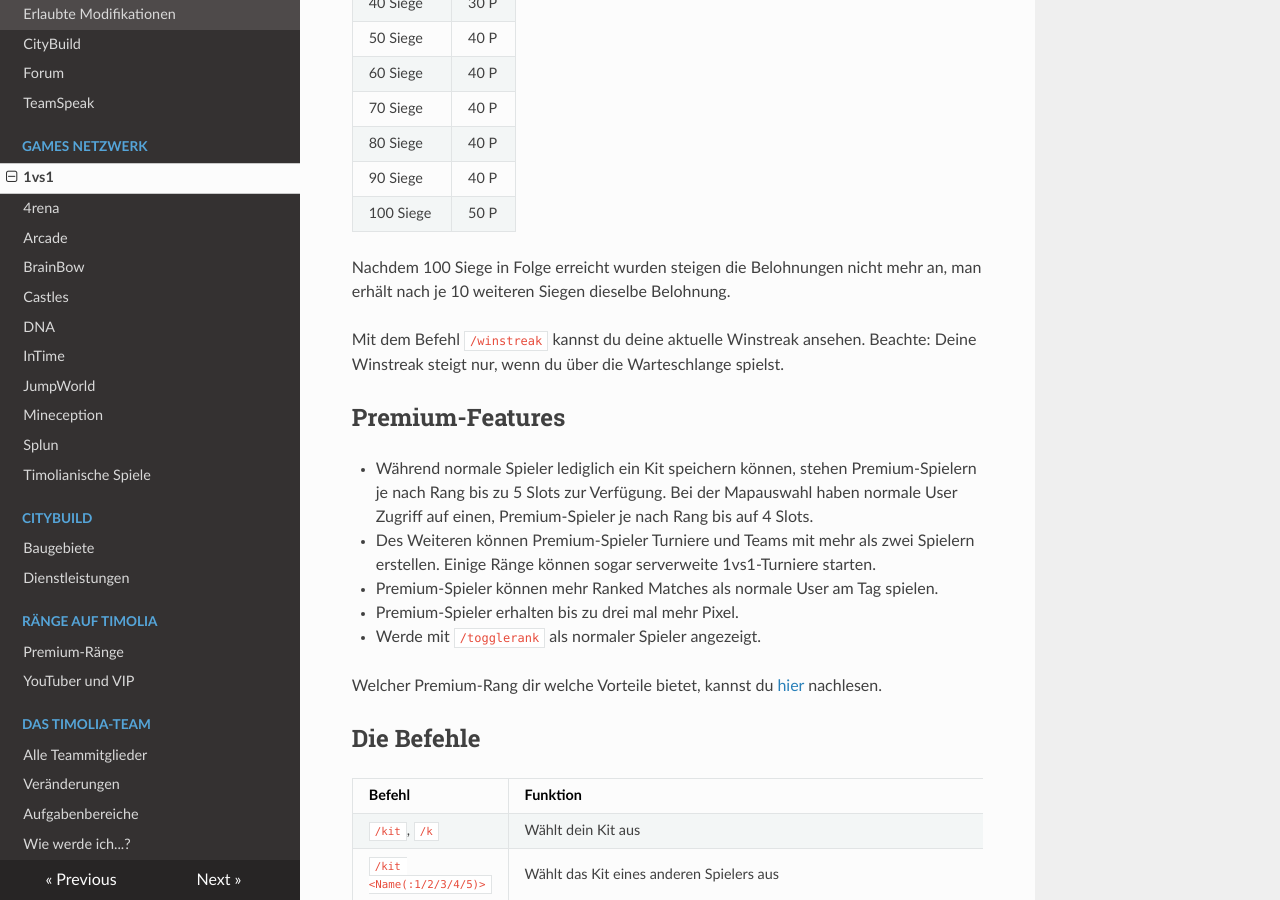
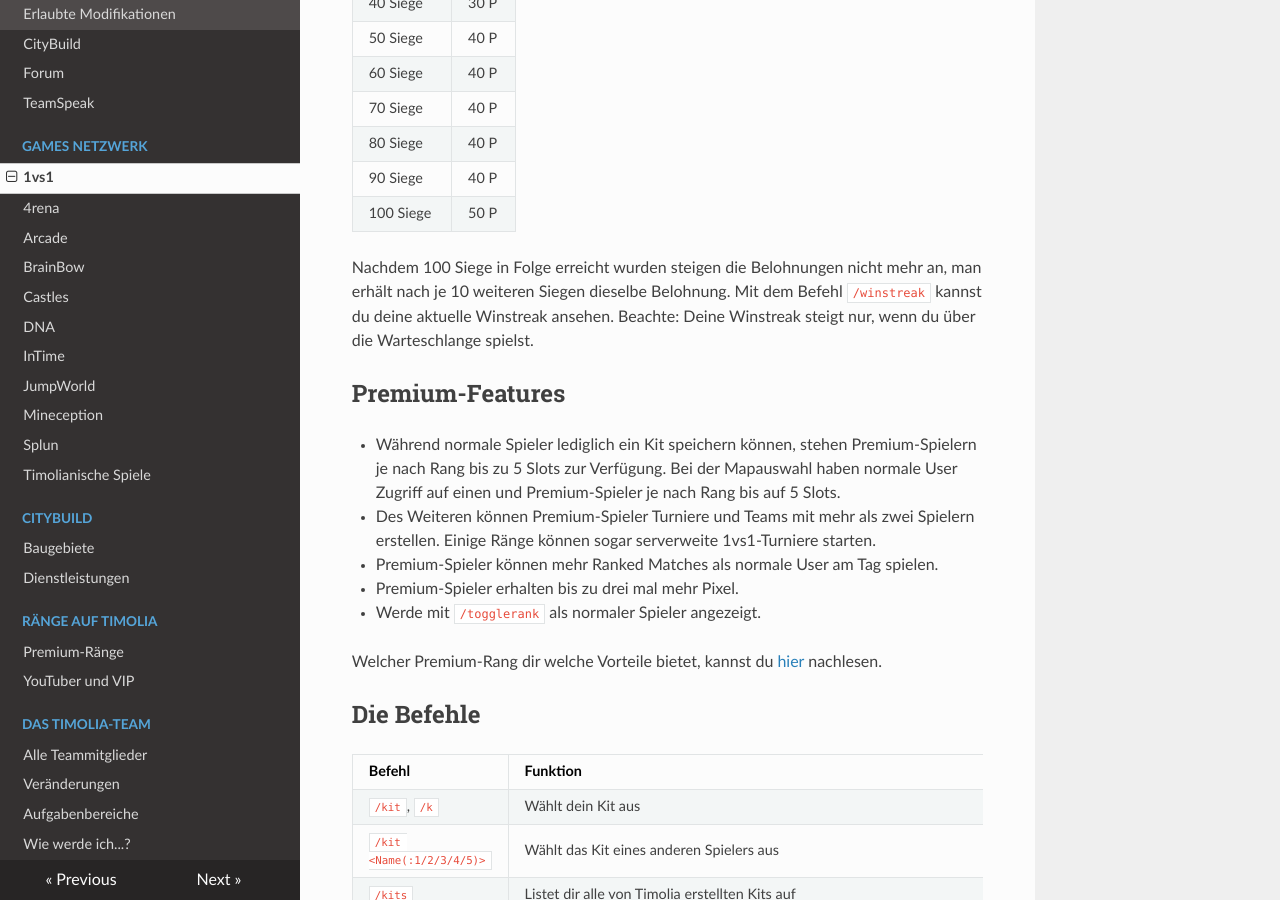
Before and after one commit to TimoliaDE/HowTo, an MkDocs documentation site: the page built from docs/games/1vs1.md, in a window 1280 px wide and 900 px high, scrolled down 2866 px. Built offline with MkDocs 1.6.1, drawn with Linux system fonts in a browser that asks for light colours; nearby versions of some CDN libraries; old or Windows-style settings are respelled for this version of MkDocs; part of the change alters nothing that is shown; some of the changed text lies outside the part shown.

Commit message:
Update 1vs1.md

```diff
--- a/docs/games/1vs1.md
+++ b/docs/games/1vs1.md
@@ -14,7 +14,7 @@ Fordere andere Spieler oder Teams heraus oder nimm an einem Turnier teil und bew
 
 
 ## Und so gehts
-- Im Kits-Bereich kann das eigene Kit erstellt und beliebig oft verändert werden.
+- Im Kit-Bereich kann das eigene Kit erstellt und beliebig oft verändert werden.
 - Mit einem Rechtsklick auf die Warteschlange können Kit-Einstellungen und Optionen ausgewählt und verändert werden.
 - Per Linksklick mit dem Diamantschwert auf den Warteschlangenzombie kann die Warteschlange betreten werden.
 - Mit einem Linksklick auf einen Spieler wird dieser zum Duell herausgefordert, ein Rechtsklick lädt diesen in ein Team ein.
@@ -78,11 +78,10 @@ Verdiene mit Winstreaks zusätzlich Pixel und kaufe dir mit diesen tolle Items i
 | 100 Siege | 50 P |
 
 Nachdem 100 Siege in Folge erreicht wurden steigen die Belohnungen nicht mehr an, man erhält nach je 10 weiteren Siegen dieselbe Belohnung.
-
 Mit dem Befehl `/winstreak` kannst du deine aktuelle Winstreak ansehen. Beachte: Deine Winstreak steigt nur, wenn du über die Warteschlange spielst.
 
 ## Premium-Features
-- Während normale Spieler lediglich ein Kit speichern können, stehen Premium-Spielern je nach Rang bis zu 5 Slots zur Verfügung.  Bei der Mapauswahl haben normale User Zugriff auf einen, Premium-Spieler je nach Rang bis auf 4 Slots.
+- Während normale Spieler lediglich ein Kit speichern können, stehen Premium-Spielern je nach Rang bis zu 5 Slots zur Verfügung. Bei der Mapauswahl haben normale User Zugriff auf einen und Premium-Spieler je nach Rang bis auf 5 Slots.
 - Des Weiteren können Premium-Spieler Turniere und Teams mit mehr als zwei Spielern erstellen. Einige Ränge können sogar serverweite 1vs1-Turniere starten.
 - Premium-Spieler können mehr Ranked Matches als normale User am Tag spielen.
 - Premium-Spieler erhalten bis zu drei mal mehr Pixel.
@@ -120,9 +119,9 @@ Welcher Premium-Rang dir welche Vorteile bietet, kannst du [hier](/ranks/premium
 | `/kitinfo` | Zeigt Informationen über das ausgewählte Kit |
 | `/inv <Name>`, `/lastinv <Name>` | Zeigt das letzte Inventar des Spielers |
 | `/ranginfo` | Zeigt Informationen zu deinem Rang |
-[Premium](/ranks/premium/) only:
+**[Premium](/ranks/premium/) only**:
 | `/hat` | Setzt das Item in deiner Hand als den Helm deines Kits |
-| `/create <Passwort>` | Erstellt ein Turnier (optional mit einem Passwort) |
+| `/create [Passwort]` | Erstellt ein Turnier (optional mit einem Passwort) |
 | `/modify` | Bearbeitet die Turniereinstellungen |
 | `/start [Zeit]` | Startet dein Turnier |
 | `/team setcolor` | Färbt euren Namen entsprechend der gewählten Farbe |
```
